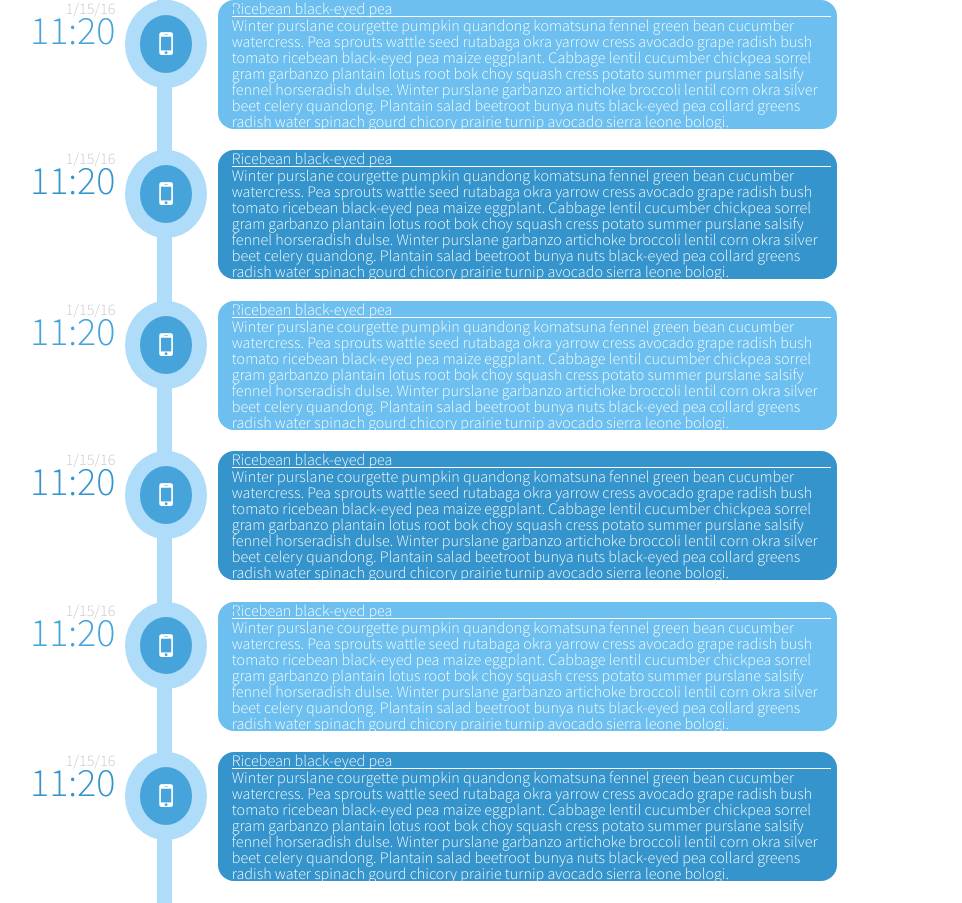
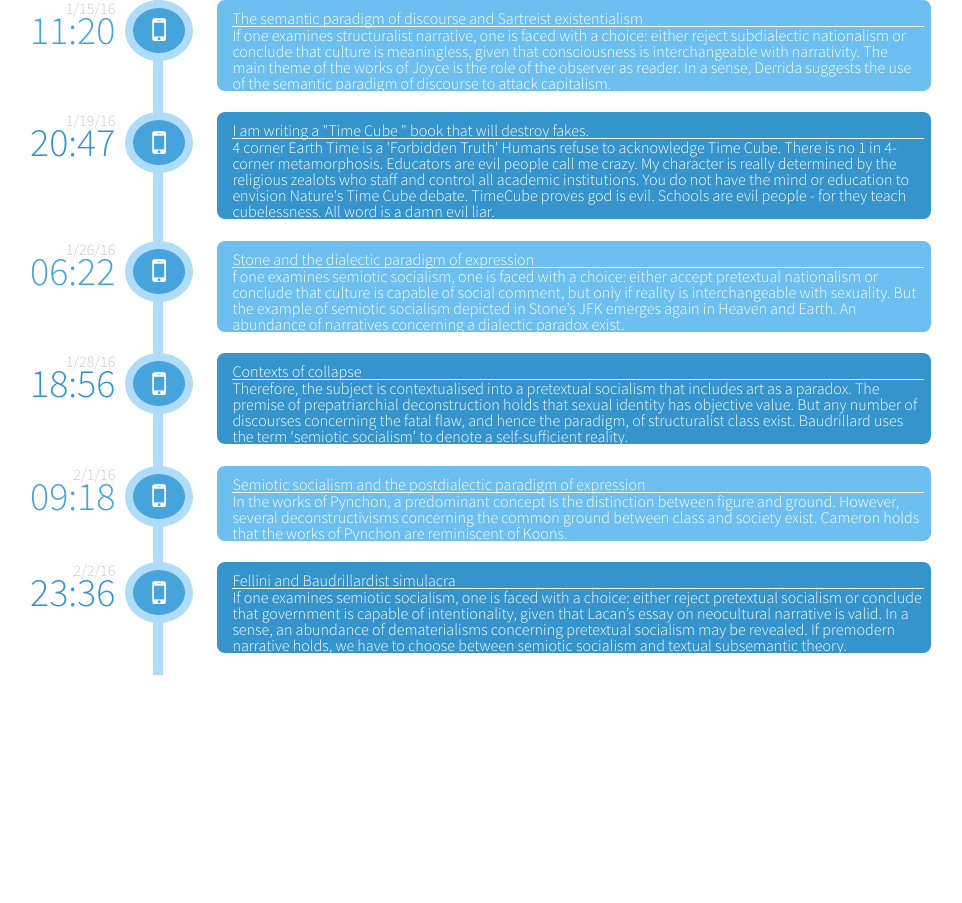
Before and after one commit to byrondevonwall/vertical-timeline, a plain HTML site: page index.html in a window 1280 px wide. Shown: the whole page, without its empty margins (98-1060 px from the left). After the commit the page ends 800 px from the top, so only its background shows below. Drawn offline with Linux system fonts and the light colour scheme; files that its build step writes are made by us from their sources.

Commit message:
differentiate content, more css and html polish

```diff
--- a/assets/css/style.css
+++ b/assets/css/style.css
@@ -37,7 +37,6 @@ class-selectors
   display: block;
   text-align: right;
   font-size: 2.5em;
-
   color: #46a4da;
   line-height: .7em;
 }
@@ -60,25 +59,25 @@ class-selectors
   position: absolute;
   color: white;
   background-color: #46a4da;
-  border-radius: 100%;
-  padding: 1% 1.5% 1% 1.5%;
+  border-radius: 70%;
+  padding: .5% 1.5% .5% 1.5%;
   margin: 0 3.5% 5% .75%;
   border-style:  solid;
   border-color: #afdcf8;
-  border-width: 15px;
+  border-width: 8px;
   font-size: 2em;
 }
 
 .content-container {
-  margin: 0 0 0 4.05%;
+  margin: 0 0 0 3.7%;
   padding: 0 0 2% 0;
-  width: 65%;
+  width: 75%;
   display: inline-block;
   border-left-style: solid;
-  border-width: 15px;
+  border-width: 10px;
   border-color: #afdcf8;
 }
-.arrow-container {
+.left-arrow1 {
 
 }
 .left-arrow1 i{
@@ -95,7 +94,7 @@ class-selectors
   margin: 0 0 0 7%;
   padding: 0 1% 0 2%;
   background-color: #6cbfee;
-  border-radius: 1em;
+  border-radius: .5em;
 }
 
 .tlcontent2 {
@@ -103,7 +102,7 @@ class-selectors
   margin: 0 0 0 7%;
   padding: 0 1% 0 2%;
   background-color: #3594cb;
-  border-radius: 1em;
+  border-radius: .5em;
 }
 
 .tlcontenttext {
@@ -114,6 +113,7 @@ class-selectors
 .tlcontenttext h2 {
   border-bottom-style: solid;
   border-width: 1px;
+  margin: 10px 0 0 0;
 }
 
 /*********************************************************************
--- a/index.html
+++ b/index.html
@@ -20,12 +20,16 @@
       </span>
       <section= class="content-container">
         <article class="tlcontent1">
-            <div class="left-arrow1"><i class="fa fa-caret-left"></i></div>
+
           <header class="tlcontentheader">
           </header>
           <div class="tlcontenttext">
-            <h2>Ricebean black-eyed pea</h2>
-            <p>Winter purslane courgette pumpkin quandong komatsuna fennel green bean cucumber watercress. Pea sprouts wattle seed rutabaga okra yarrow cress avocado grape radish bush tomato ricebean black-eyed pea maize eggplant. Cabbage lentil cucumber chickpea sorrel gram garbanzo plantain lotus root bok choy squash cress potato summer purslane salsify fennel horseradish dulse. Winter purslane garbanzo artichoke broccoli lentil corn okra silver beet celery quandong. Plantain salad beetroot bunya nuts black-eyed pea collard greens radish water spinach gourd chicory prairie turnip avocado sierra leone bologi.<p>
+            <h2>The semantic paradigm of discourse and Sartreist existentialism</h2>
+            <p>If one examines structuralist narrative, one is faced with a choice: either
+reject subdialectic nationalism or conclude that culture is meaningless, given
+that consciousness is interchangeable with narrativity. The main theme of the
+works of Joyce is the role of the observer as reader. In a sense, Derrida
+suggests the use of the semantic paradigm of discourse to attack capitalism.</p>
           </div>
         </article>
       </section>
@@ -33,8 +37,8 @@
 
       <section class="tlsection">
         <time class="tltime" datetime="2016-01-15 11:20">
-          <span class="tltimedate">1/15/16</span>
-          <span class="tltimetime2">11:20</span>
+          <span class="tltimedate">1/19/16</span>
+          <span class="tltimetime2">20:47</span>
         </time>
         <span class="icon-wrapper">
         <span class="tlicon">
@@ -49,8 +53,20 @@
           <header class="tlcontentheader">
           </header>
           <div class="tlcontenttext">
-            <h2>Ricebean black-eyed pea</h2>
-            <p>Winter purslane courgette pumpkin quandong komatsuna fennel green bean cucumber watercress. Pea sprouts wattle seed rutabaga okra yarrow cress avocado grape radish bush tomato ricebean black-eyed pea maize eggplant. Cabbage lentil cucumber chickpea sorrel gram garbanzo plantain lotus root bok choy squash cress potato summer purslane salsify fennel horseradish dulse. Winter purslane garbanzo artichoke broccoli lentil corn okra silver beet celery quandong. Plantain salad beetroot bunya nuts black-eyed pea collard greens radish water spinach gourd chicory prairie turnip avocado sierra leone bologi.<p>
+            <h2>I am writing a "Time Cube " book that
+will destroy fakes.</h2>
+            <p>4 corner Earth Time is a 'Forbidden
+Truth' Humans refuse to acknowledge Time
+Cube. There is no 1 in 4-corner
+metamorphosis. Educators are evil people call me
+crazy. My character is really determined by
+the religious zealots who staff and
+control all academic institutions. You do not
+have the mind or education to envision
+Nature's Time Cube debate. TimeCube proves god
+is evil. Schools are evil people - for
+they teach cubelessness. All word is a damn
+evil liar.</p>
           </div>
         </article>
       </section>
@@ -58,8 +74,8 @@
 
       <section class="tlsection">
         <time class="tltime" datetime="2016-01-15 11:20">
-          <span class="tltimedate">1/15/16</span>
-          <span class="tltimetime1">11:20</span>
+          <span class="tltimedate">1/26/16</span>
+          <span class="tltimetime1">06:22</span>
         </time>
         <span class="icon-wrapper">
         <span class="tlicon">
@@ -72,8 +88,12 @@
           <header class="tlcontentheader">
           </header>
           <div class="tlcontenttext">
-            <h2>Ricebean black-eyed pea</h2>
-            <p>Winter purslane courgette pumpkin quandong komatsuna fennel green bean cucumber watercress. Pea sprouts wattle seed rutabaga okra yarrow cress avocado grape radish bush tomato ricebean black-eyed pea maize eggplant. Cabbage lentil cucumber chickpea sorrel gram garbanzo plantain lotus root bok choy squash cress potato summer purslane salsify fennel horseradish dulse. Winter purslane garbanzo artichoke broccoli lentil corn okra silver beet celery quandong. Plantain salad beetroot bunya nuts black-eyed pea collard greens radish water spinach gourd chicory prairie turnip avocado sierra leone bologi.<p>
+            <h2>Stone and the dialectic paradigm of expression</h2>
+            <p>f one examines semiotic socialism, one is faced with a choice: either
+accept pretextual nationalism or conclude that culture is capable of social
+comment, but only if reality is interchangeable with sexuality. But the example
+of semiotic socialism depicted in Stone’s JFK emerges again in Heaven
+and Earth. An abundance of narratives concerning a dialectic paradox exist.</p>
           </div>
         </article>
       </section>
@@ -81,8 +101,8 @@
 
       <section class="tlsection">
         <time class="tltime" datetime="2016-01-15 11:20">
-          <span class="tltimedate">1/15/16</span>
-          <span class="tltimetime2">11:20</span>
+          <span class="tltimedate">1/28/16</span>
+          <span class="tltimetime2">18:56</span>
         </time>
         <span class="icon-wrapper">
         <span class="tlicon">
@@ -97,8 +117,14 @@
           <header class="tlcontentheader">
           </header>
           <div class="tlcontenttext">
-            <h2>Ricebean black-eyed pea</h2>
-            <p>Winter purslane courgette pumpkin quandong komatsuna fennel green bean cucumber watercress. Pea sprouts wattle seed rutabaga okra yarrow cress avocado grape radish bush tomato ricebean black-eyed pea maize eggplant. Cabbage lentil cucumber chickpea sorrel gram garbanzo plantain lotus root bok choy squash cress potato summer purslane salsify fennel horseradish dulse. Winter purslane garbanzo artichoke broccoli lentil corn okra silver beet celery quandong. Plantain salad beetroot bunya nuts black-eyed pea collard greens radish water spinach gourd chicory prairie turnip avocado sierra leone bologi.<p>
+            <h2>Contexts of collapse</h2>
+            <p>Therefore, the subject is contextualised into a pretextual socialism that
+includes art as a paradox. The premise of prepatriarchial deconstruction holds
+that sexual identity has objective value.
+
+But any number of discourses concerning the fatal flaw, and hence the
+paradigm, of structuralist class exist. Baudrillard uses the term ‘semiotic
+socialism’ to denote a self-sufficient reality.</p>
           </div>
         </article>
       </section>
@@ -106,8 +132,8 @@
 
       <section class="tlsection">
         <time class="tltime" datetime="2016-01-15 11:20">
-          <span class="tltimedate">1/15/16</span>
-          <span class="tltimetime1">11:20</span>
+          <span class="tltimedate">2/1/16</span>
+          <span class="tltimetime1">09:18</span>
         </time>
         <span class="icon-wrapper">
         <span class="tlicon">
@@ -120,8 +146,11 @@
           <header class="tlcontentheader">
           </header>
           <div class="tlcontenttext">
-            <h2>Ricebean black-eyed pea</h2>
-            <p>Winter purslane courgette pumpkin quandong komatsuna fennel green bean cucumber watercress. Pea sprouts wattle seed rutabaga okra yarrow cress avocado grape radish bush tomato ricebean black-eyed pea maize eggplant. Cabbage lentil cucumber chickpea sorrel gram garbanzo plantain lotus root bok choy squash cress potato summer purslane salsify fennel horseradish dulse. Winter purslane garbanzo artichoke broccoli lentil corn okra silver beet celery quandong. Plantain salad beetroot bunya nuts black-eyed pea collard greens radish water spinach gourd chicory prairie turnip avocado sierra leone bologi.<p>
+            <h2>Semiotic socialism and the postdialectic paradigm of expression</h2>
+            <p>In the works of Pynchon, a predominant concept is the distinction between
+figure and ground. However, several deconstructivisms concerning the common
+ground between class and society exist. Cameron holds
+that the works of Pynchon are reminiscent of Koons.<p>
           </div>
         </article>
       </section>
@@ -129,8 +158,8 @@
 
       <section class="tlsection">
         <time class="tltime" datetime="2016-01-15 11:20">
-          <span class="tltimedate">1/15/16</span>
-          <span class="tltimetime2">11:20</span>
+          <span class="tltimedate">2/2/16</span>
+          <span class="tltimetime2">23:36</span>
         </time>
         <span class="icon-wrapper">
         <span class="tlicon">
@@ -145,8 +174,13 @@
           <header class="tlcontentheader">
           </header>
           <div class="tlcontenttext">
-            <h2>Ricebean black-eyed pea</h2>
-            <p>Winter purslane courgette pumpkin quandong komatsuna fennel green bean cucumber watercress. Pea sprouts wattle seed rutabaga okra yarrow cress avocado grape radish bush tomato ricebean black-eyed pea maize eggplant. Cabbage lentil cucumber chickpea sorrel gram garbanzo plantain lotus root bok choy squash cress potato summer purslane salsify fennel horseradish dulse. Winter purslane garbanzo artichoke broccoli lentil corn okra silver beet celery quandong. Plantain salad beetroot bunya nuts black-eyed pea collard greens radish water spinach gourd chicory prairie turnip avocado sierra leone bologi.<p>
+            <h2>Fellini and Baudrillardist simulacra</h2>
+            <p>If one examines semiotic socialism, one is faced with a choice: either
+reject pretextual socialism or conclude that government is capable of
+intentionality, given that Lacan’s essay on neocultural narrative is valid. In
+a sense, an abundance of dematerialisms concerning pretextual socialism may be
+revealed. If premodern narrative holds, we have to choose between semiotic
+socialism and textual subsemantic theory.<p>
           </div>
         </article>
       </section>
```
